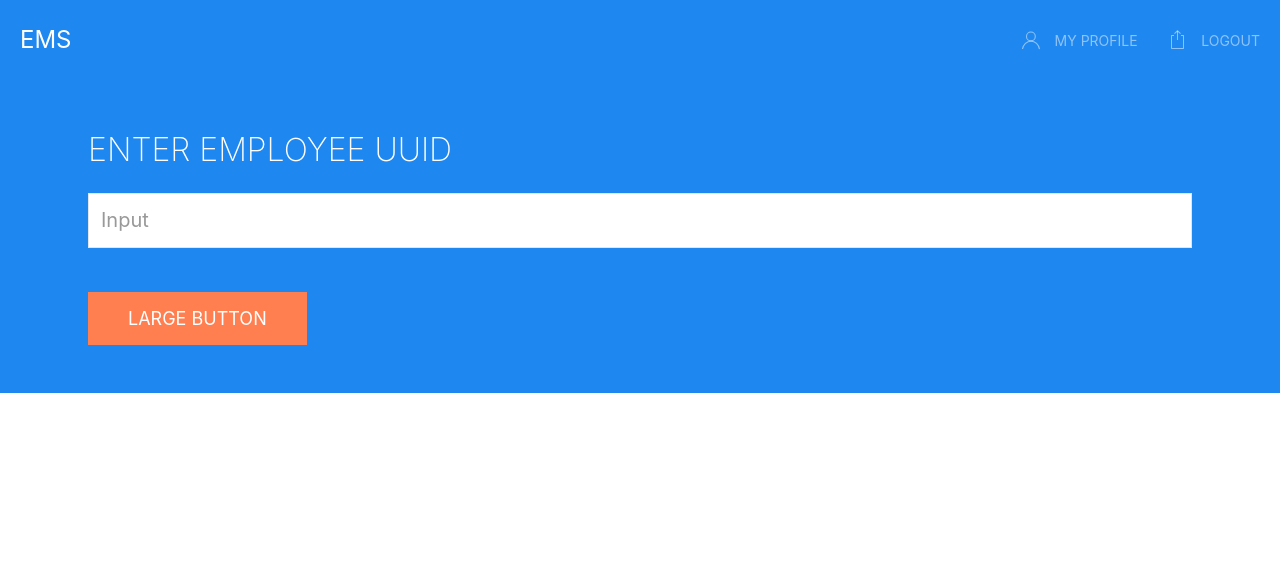
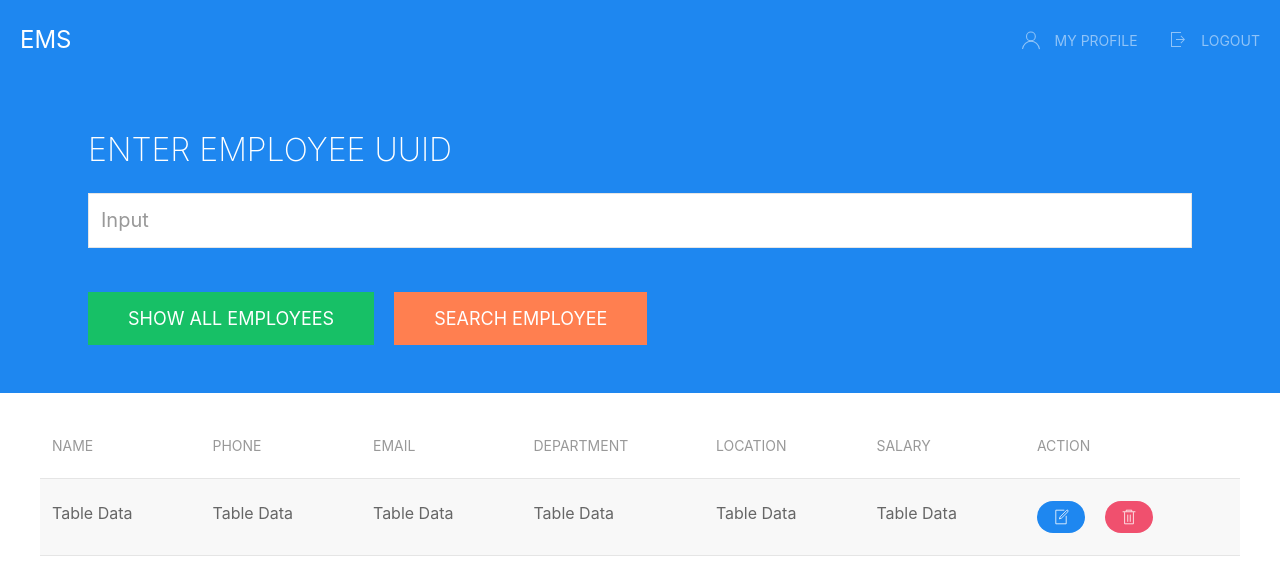
Before and after one commit to ProjectYard/Employee-Management-System, an Angular app in the folder EMS-Client/EMS-Client/: page / in a window 1280 px wide. Shown: the top 572 px of the page. Built offline with nearby package versions, Linux system fonts and the light colour scheme.

Commit message:
Table created 📑

```diff
--- /dev/null
+++ b/EMS-Client/EMS-Client/src/app/Components/employee-table/employee-table.component.css
@@ -0,0 +1,15 @@
+button{
+    width: 3rem;
+    height: 2rem;
+    border-radius: 20px;
+    text-align: center;
+    align-items: center;
+    padding-left: 1rem;
+}
+
+.icn{
+
+    width: 1rem;
+    height: 1rem;
+    float:right;
+}
--- /dev/null
+++ b/EMS-Client/EMS-Client/src/app/Components/employee-table/employee-table.component.html
@@ -0,0 +1,38 @@
+<div class="employee-table uk-container uk-margin-top">
+  <div class="uk-overflow-auto">
+    <table class="uk-table uk-table-large uk-table-striped uk-table-hover">
+      <thead>
+        <tr>
+          <th>Name</th>
+          <th>Phone</th>
+          <th>Email</th>
+          <th>Department</th>
+          <th>Location</th>
+          <th>Salary</th>
+          <th>Action</th>
+        </tr>
+      </thead>
+      <tbody>
+        <tr>
+          <td>Table Data</td>
+          <td>Table Data</td>
+          <td>Table Data</td>
+          <td>Table Data</td>
+          <td>Table Data</td>
+          <td>Table Data</td>
+          <td>
+            <button class="uk-button uk-button-primary uk-button-small">
+              <span class="uk-icon icn" uk-icon="icon: file-edit"></span>
+            </button>
+            <button
+              class="uk-button uk-button-danger uk-button-small uk-margin-left"
+            >
+              <span class="uk-icon icn" uk-icon="icon: trash"></span>
+            </button>
+          </td>
+        </tr>
+
+      </tbody>
+    </table>
+  </div>
+</div>
--- a/EMS-Client/EMS-Client/src/app/Components/navbar/navbar.component.html
+++ b/EMS-Client/EMS-Client/src/app/Components/navbar/navbar.component.html
@@ -23,7 +23,7 @@
             <a href="#">
               <span
                 class="uk-icon uk-margin-small-right"
-                uk-icon="icon:  push"
+                uk-icon="icon: sign-out"
               ></span>
               Logout
             </a>
--- a/EMS-Client/EMS-Client/src/app/Components/search/search.component.css
+++ b/EMS-Client/EMS-Client/src/app/Components/search/search.component.css
@@ -14,8 +14,16 @@ button{
 }
 
 button:hover{
-    background-color: rgb(255, 151, 95);
+    background-color: rgb(255, 181, 83);
     color: white;
+}
+
+.all{
+    background-color: rgb(23, 192, 102);
+}
+
+.all:hover{
+    background-color: rgb(0, 176, 82);
 }
 
 .form-section{
--- a/EMS-Client/EMS-Client/src/app/Components/search/search.component.html
+++ b/EMS-Client/EMS-Client/src/app/Components/search/search.component.html
@@ -8,7 +8,8 @@
                     <input class="uk-input uk-form-large" type="text" placeholder="Input" aria-label="Input" />
                 </div>
             </fieldset>
-            <button class="uk-button uk-button-default uk-button-large">Large button</button>
+            <button class="uk-button all uk-button-default uk-button-large">SHOW ALL EMPLOYEES</button>
+            <button class="uk-button uk-button-default uk-button-large uk-margin-left">SEARCH EMPLOYEE</button>
         </form>
     </div>
 
--- a/EMS-Client/EMS-Client/src/app/Pages/dash/dash.component.html
+++ b/EMS-Client/EMS-Client/src/app/Pages/dash/dash.component.html
@@ -1,2 +1,3 @@
 <app-navbar></app-navbar>
 <app-search></app-search>
+<app-employee-table></app-employee-table>
--- a/EMS-Client/EMS-Client/src/app/app.module.ts
+++ b/EMS-Client/EMS-Client/src/app/app.module.ts
@@ -6,13 +6,15 @@ import { AppComponent } from './app.component';
 import { DashComponent } from './Pages/dash/dash.component';
 import { NavbarComponent } from './Components/navbar/navbar.component';
 import { SearchComponent } from './Components/search/search.component';
+import { EmployeeTableComponent } from './Components/employee-table/employee-table.component';
 
 @NgModule({
   declarations: [
     AppComponent,
     DashComponent,
     NavbarComponent,
-    SearchComponent
+    SearchComponent,
+    EmployeeTableComponent
   ],
   imports: [
     BrowserModule,
```
Also changed, not shown: EMS-Client/EMS-Client/src/app/Components/employee-table/employee-table.component.ts (added, +10 -0 lines), 1 other file (tests, documents, lock files or other folders).
